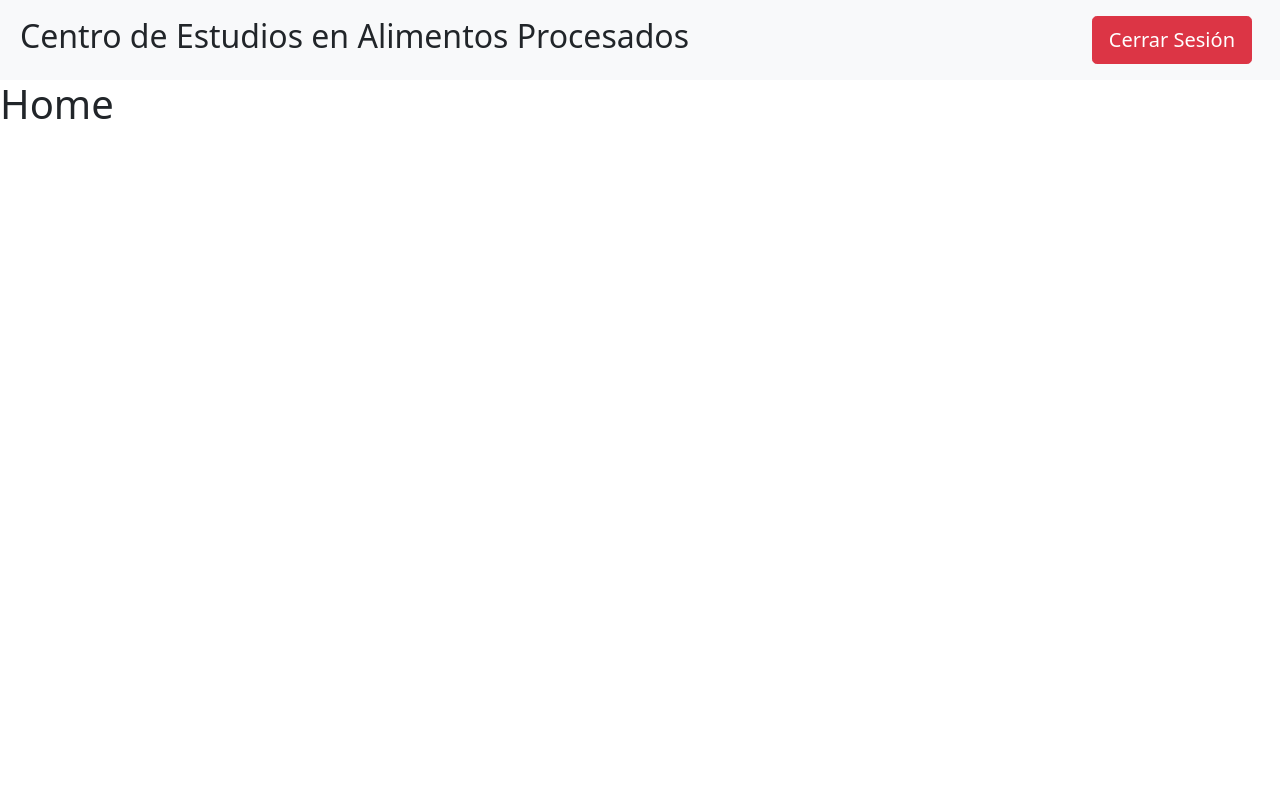
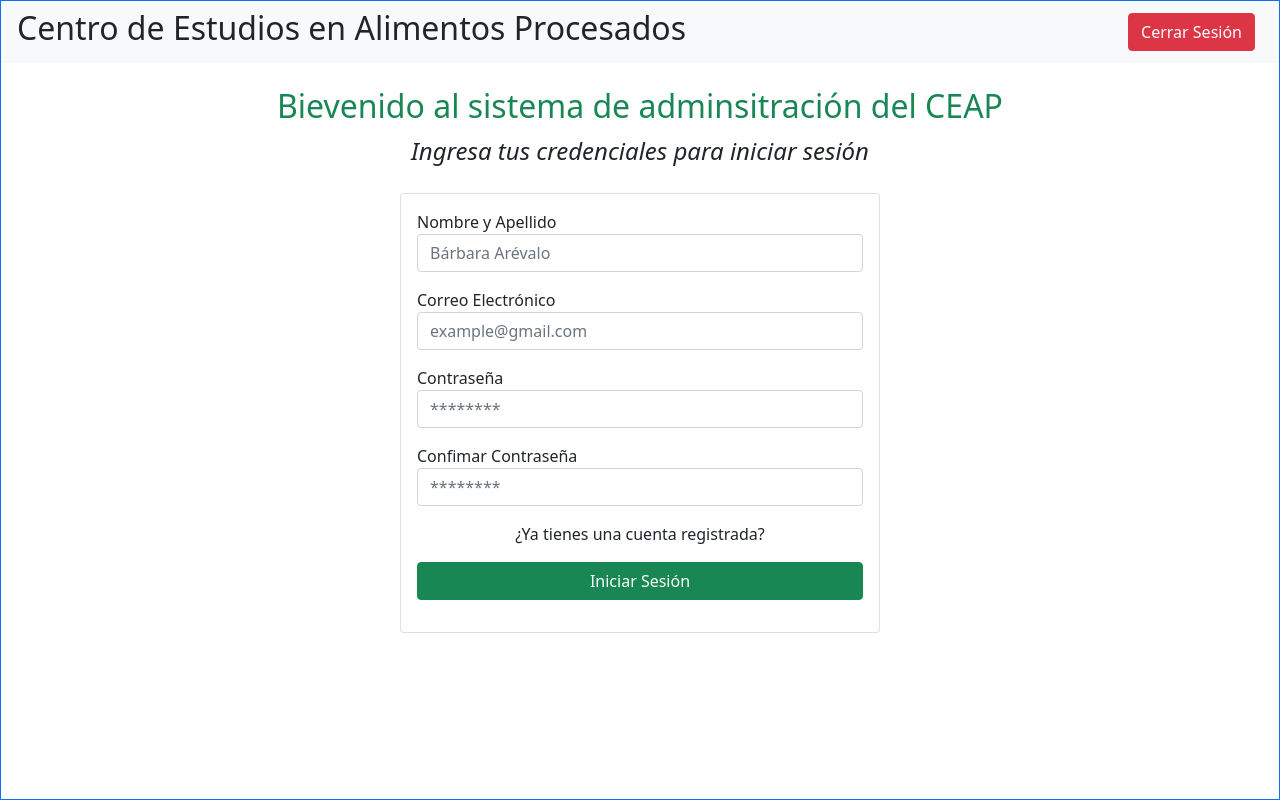
Before and after one commit to ClaudioGuevaraDev/CEAP, a Svelte app in the folder frontend/: page / in a window 1280 px wide. Built offline with nearby package versions, Linux system fonts and the light colour scheme.

Commit message:
formulario diseñado

```diff
--- a/frontend/src-tauri/tauri.conf.json
+++ b/frontend/src-tauri/tauri.conf.json
@@ -29,7 +29,7 @@
         "icons/icon.icns",
         "icons/icon.ico"
       ],
-      "identifier": "com.tauri.dev",
+      "identifier": "ceap",
       "longDescription": "",
       "macOS": {
         "entitlements": null,
--- a/frontend/src/App.svelte
+++ b/frontend/src/App.svelte
@@ -12,7 +12,17 @@
 </script>
 
 <Router>
-  <Navbar/>
+  <main class="wrapper border border-primary">
+    <Navbar/>
 
-  <Route path="/" component={Home} />
+    <Route path="/" component={Home} />
+  </main>
 </Router>
+
+<style>
+  .wrapper {
+    width: 100%;
+    height: 100%;
+    min-height: 100vh;
+  }
+</style>
--- a/frontend/src/components/Navbar.svelte
+++ b/frontend/src/components/Navbar.svelte
@@ -2,7 +2,7 @@
     import { Link } from "svelte-navigator"
 </script>
 
-<nav class="navbar navbar-expand-lg navbar-light bg-light p-2">
+<nav class="navbar navbar-expand-lg navbar-light bg-light p-1">
   <div class="container-fluid">
     <span class="h2">Centro de Estudios en Alimentos Procesados</span>
     <button
@@ -19,7 +19,7 @@
     <div class="collapse navbar-collapse" id="navbarNavAltMarkup">
       <div class="navbar-nav ms-auto">
         <Link to="/" class="nav-link">
-            <button class="btn btn-danger btn-lg">Cerrar Sesión</button>
+            <button class="btn btn-danger">Cerrar Sesión</button>
         </Link>
       </div>
     </div>
--- a/frontend/src/screens/Home.svelte
+++ b/frontend/src/screens/Home.svelte
@@ -1 +1,61 @@
-<p class="h1">Home</p>
+<div
+  class="container p-4 d-flex justify-content-center align-items-center flex-column"
+>
+  <span class="h2 text-center text-success"
+    >Bievenido al sistema de adminsitración del CEAP
+  </span>
+  <p class="mb-4 fs-4"><em>Ingresa tus credenciales para iniciar sesión</em></p>
+  <div class="card form-container">
+    <div class="card-body">
+      <div class="mb-3">
+        <label for="fullname-input">Nombre y Apellido</label>
+        <input
+          type="text"
+          id="fullname-input"
+          class="form-control"
+          placeholder="Bárbara Arévalo"
+          autofocus
+        />
+      </div>
+      <div class="mb-3">
+        <label for="email-input">Correo Electrónico</label>
+        <input
+          type="email"
+          id="email-input"
+          class="form-control"
+          placeholder="example@gmail.com"
+        />
+      </div>
+      <div class="mb-3">
+        <label for="password-input">Contraseña</label>
+        <input
+          type="password"
+          id="password-input"
+          class="form-control"
+          placeholder="********"
+        />
+      </div>
+      <div class="mb-3">
+          <label for="confirm-password-input">Confimar Contraseña</label>
+          <input type="password" id="confirm-password-input" placeholder="********" class="form-control">
+      </div>
+      <div class="mb-3">
+          <p class="consult text-center">¿Ya tienes una cuenta registrada?</p>
+      </div>
+      <div class="mb-3">
+        <button class="btn btn-success w-100">Iniciar Sesión</button>
+      </div>
+    </div>
+  </div>
+</div>
+
+<style>
+  .form-container {
+    width: 30rem;
+  }
+
+  .consult:hover {
+      cursor: pointer;
+      text-decoration: underline;
+  }
+</style>
```
